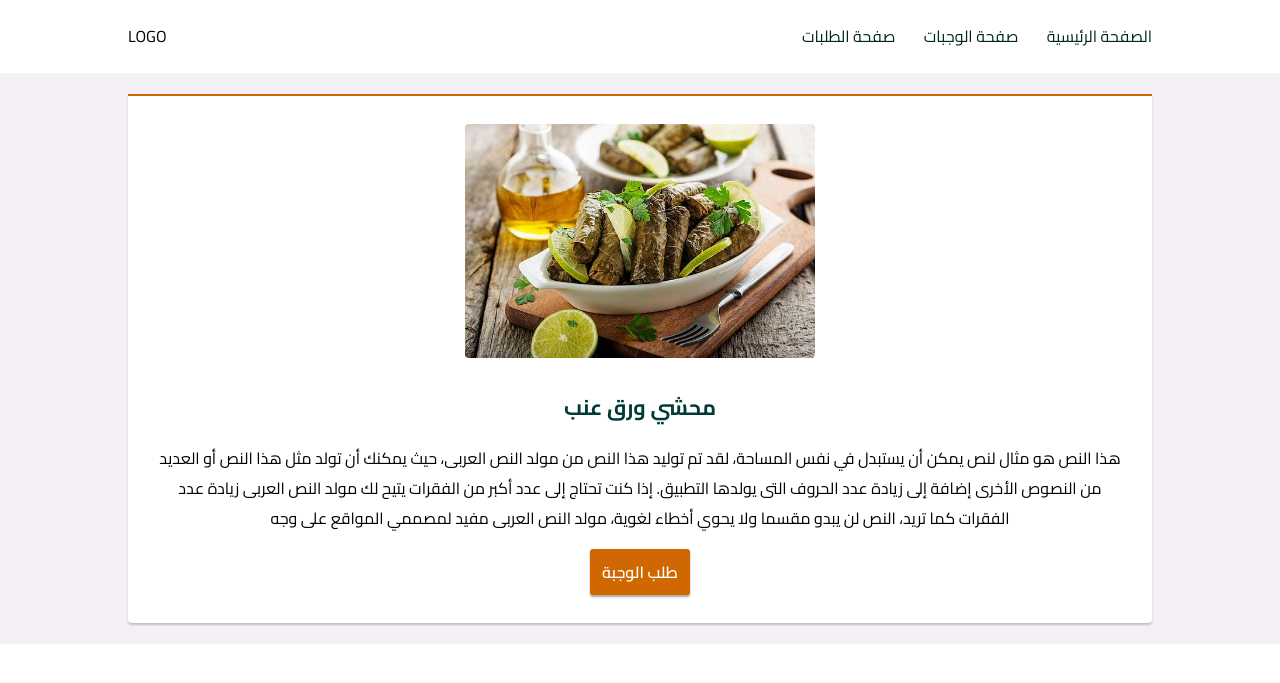
After one commit to sohepalslamat/Delivery-of-meals, a Flask app: template templates/meal-details-templates1.html in a window 1280 px wide. The commit adds this page. Shown: the top 683 px of the page. Run offline with Flask 2, Linux system fonts and the light colour scheme; the template is opened without the code that fills it, so the values that code supplies are empty.

Commit message:
meal-details-templates1

```diff
--- a/static/style/style.css
+++ b/static/style/style.css
@@ -22,6 +22,7 @@ a:hover {
   padding: 1.333rem 10%;
   display: flex;
   justify-content: space-between;
+  background-color: white;
 }
 
 #header .header-nav {
@@ -511,7 +512,7 @@ a:hover {
 #main-request .request-table > div {
   padding: 10px 20px;
   display: grid;
-  grid-template-columns: 100px 100px 100px 200px 300px ;
+  grid-template-columns: 100px 100px 100px 200px 300px;
   grid-column-gap: 1.777rem;
   text-align: right;
   background: white;
@@ -639,6 +640,55 @@ a:hover {
   font-weight: 700;
 }
 
+/* Meal Details */
+#meal-details {
+  padding: 1.333rem 10%;
+  background-color: #f4f0f6;
+}
+
+#meal-details .meal-details-meal {
+  padding: 1.777rem;
+  display: flex;
+  align-items: center;
+  flex-direction: column;
+  background-color: white;
+  text-align: center;
+  border-top: 2px solid #d16700;
+  border-radius: 0 0 4px 4px;
+  box-shadow: 0 2px 2px #01040433;
+}
+
+#meal-details .meal-details-meal img {
+  width: 350px;
+  border-radius: 4px;
+}
+
+#meal-details .meal-details-meal .meal-header {
+  margin-top: 1.777rem;
+  margin-bottom: 1rem;
+  font-size: 1.333rem;
+  font-weight: bold;
+  color: #003b36;
+}
+
+#meal-details .meal-details-meal a {
+  display: block;
+  margin-top: 1rem;
+  margin-left: 50%;
+  padding: 8px;
+  width: 100px;
+  color: white;
+  background-color: #d16700;
+  border: none;
+  border-radius: 3px;
+  font-weight: 600;
+  box-shadow: 0 2px 2px #01040457;
+  cursor: pointer;
+  text-align: center;
+  transition: opacity ease-in-out 300ms;
+  transform: translateX(-50%);
+}
+
 #footer {
   color: white;
   background: #000;
--- /dev/null
+++ b/templates/meal-details-templates1.html
@@ -0,0 +1,45 @@
+<!DOCTYPE html>
+<html>
+  <head>
+    <meta charset="UTF-8" />
+    <meta http-equiv="X-UA-Compatible" content="IE=edge, chrome=1" />
+    <meta name="viewport" content="width=device-width, initial-scale=1" />
+    <link href="../static/style/style.css" rel="stylesheet" />
+    <link
+      href="https://fonts.googleapis.com/css?family=Cairo:200,300,400,600,700,900&display=swap&subset=arabic"
+      rel="stylesheet"
+    />
+
+    <title>تفاصيل المنتج</title>
+  </head>
+  <body>
+    <header id="header">
+      <p>LOGO</p>
+
+      <nav class="header-nav">
+        <a href="#">الصفحة الرئيسية</a>
+        <a href="#">صفحة الوجبات</a>
+        <a href="#">صفحة الطلبات</a>
+      </nav>
+    </header>
+    <main id="meal-details">
+      <div class="meal-details-meal">
+        <img src="../static/images/assets/vine-leaf-roll.jpg" />
+        <div>
+          <p class="meal-header">محشي ورق عنب</p>
+          <p>
+            هذا النص هو مثال لنص يمكن أن يستبدل في نفس المساحة، لقد تم توليد هذا
+            النص من مولد النص العربى، حيث يمكنك أن تولد مثل هذا النص أو العديد
+            من النصوص الأخرى إضافة إلى زيادة عدد الحروف التى يولدها التطبيق. إذا
+            كنت تحتاج إلى عدد أكبر من الفقرات يتيح لك مولد النص العربى زيادة عدد
+            الفقرات كما تريد، النص لن يبدو مقسما ولا يحوي أخطاء لغوية، مولد النص
+            العربى مفيد لمصممي المواقع على وجه
+          </p>
+          <a href="{{url_for('request_meal',id = meal.id)}}">طلب الوجبة</a>
+        </div>
+      </div>
+    </main>
+
+    <div class="container"></div>
+  </body>
+</html>
```
Also changed, not shown: d_m.db (added).
